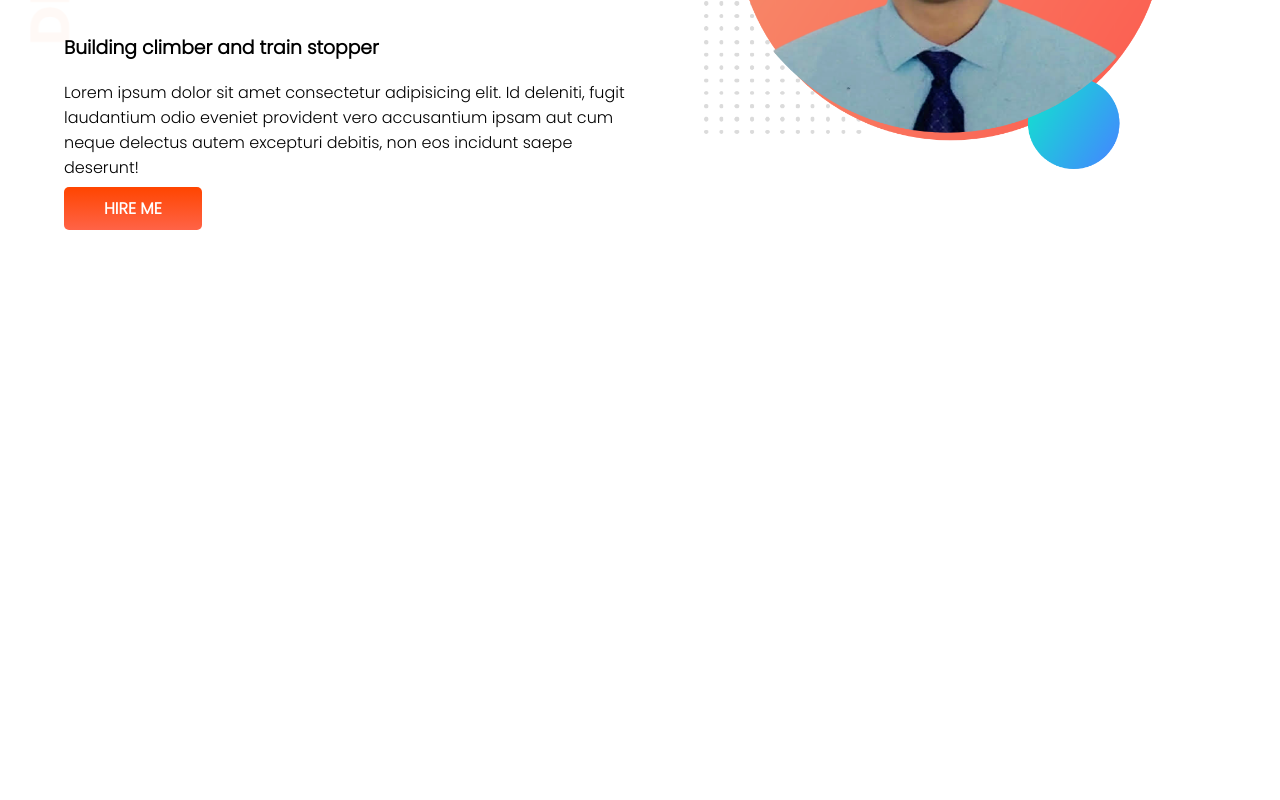
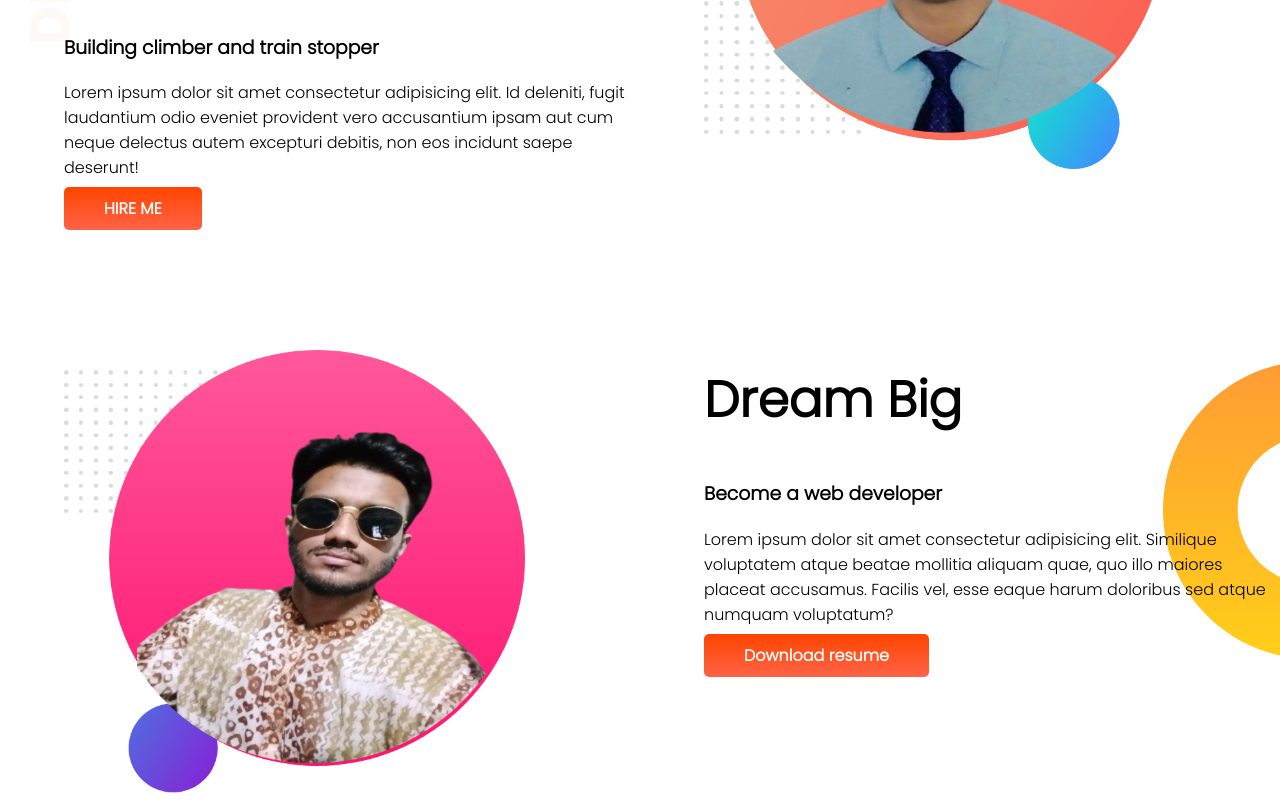
Before and after one commit to devrabab/myportfolio, a plain HTML site: page index.html in a window 1280 px wide. Shown: the part 317-1117 px from the top of the page. Before the commit the page ends 800 px from the top, so only its background shows below. Drawn offline with Linux system fonts and the light colour scheme.

Commit message:
added second section

```diff
--- a/index.html
+++ b/index.html
@@ -23,5 +23,16 @@
             <img src="images/my-bg.png" alt="">
         </div>
     </section>
+    <section class="second-banner">
+        <div class="half-width">
+            <img src="images/my-bg2.png" alt="">
+        </div>
+        <div class="half-width">
+            <h1>Dream Big</h1>
+            <h3>Become a web developer</h3>
+            <p>Lorem ipsum dolor sit amet consectetur adipisicing elit. Similique voluptatem atque beatae mollitia aliquam quae, quo illo maiores placeat accusamus. Facilis vel, esse eaque harum doloribus sed atque numquam voluptatum?</p>
+            <a class="link-button" href="https://www.linkedin.com/in/rabab-n-248660211/" target="_blank">Download resume</a>
+        </div>
+    </section>
 </body>
 </html>
--- a/style.css
+++ b/style.css
@@ -31,3 +31,9 @@ section {
   background-image: url(images/top-banner.png);
   background-repeat: no-repeat;
 }
+.second-banner {
+  padding-top: 100px;
+  background-image: url(images/dream-bg.png);
+  background-repeat: no-repeat;
+  background-position: right;
+}
```
